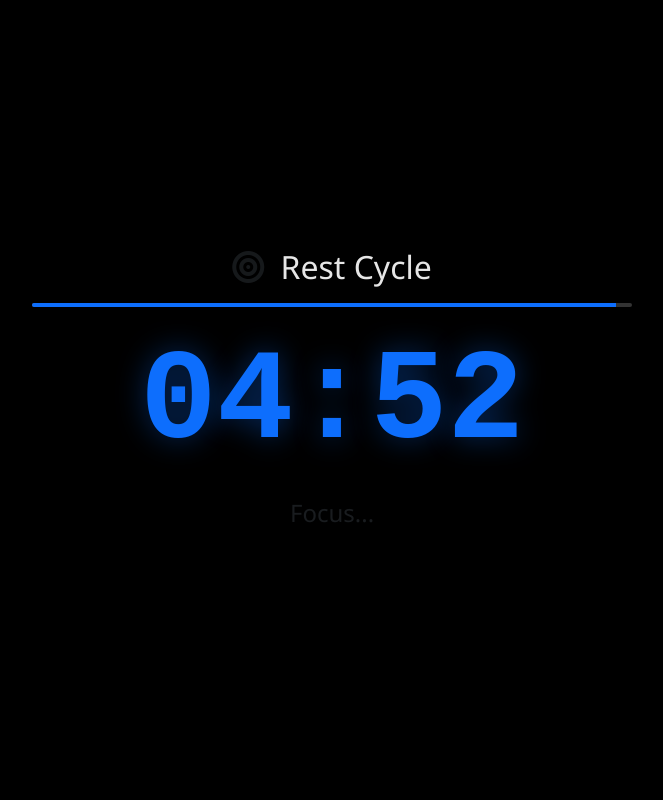
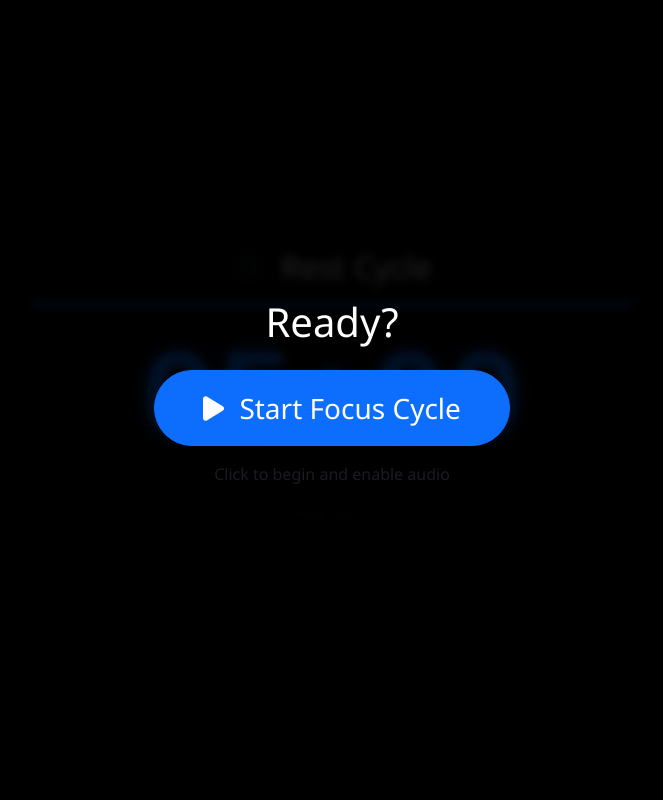
Before and after one commit to PhysicsUofRAUI/project_manager, a Flask app: a page that uses templates/timer.html in a window 1280 px wide. Shown: the whole page, without its empty margins (308-971 px from the left). Run offline with Flask 3, Linux system fonts and the light colour scheme; tables that the repository leaves empty hold one stand-in row (values such as "Sample post").

Commit message:
add extra logic to dissallow more than two deep cycles at once.

```diff
--- a/app.py
+++ b/app.py
@@ -244,8 +244,6 @@ def cycle_complete(cycle_id):
     user = User.query.first()
 
     # Always increment cycles used for the task
-    # Note: If user reloads this page, it might double count.
-    # In a prod app, we'd check cycle status.
     task.cycles_used += 1
     db.session.commit()
 
@@ -257,8 +255,25 @@ def cycle_complete(cycle_id):
             db.session.commit()
         return redirect(url_for('index'))
 
-    # LOGIC 2: Normal Tasks (Show Options)
-    return render_template('cycle_complete.html', task=task, cycle=cycle)
+    # LOGIC 2: Force Break Check
+    # We look at the last few cycles to see if user has been working too hard
+    # Fetch last 3 cycles, ordered by newest first
+    recent_cycles = Cycle.query.order_by(Cycle.datetime.desc()).limit(3).all()
+
+    consecutive_deep = 0
+    for c in recent_cycles:
+        # We only count it as a "streak" if it was a deep cycle
+        if c.deep_cycle:
+            consecutive_deep += 1
+        else:
+            # If we hit a rest cycle or a quick task, the streak is broken
+            break
+
+    # If we have 2 or more consecutive deep cycles, force a break
+    force_break = (consecutive_deep >= 2)
+
+    # LOGIC 3: Normal Tasks (Show Options)
+    return render_template('cycle_complete.html', task=task, cycle=cycle, force_break=force_break)
 
 @app.route('/task_finish/<int:task_id>')
 def task_finish(task_id):
--- a/templates/timer.html
+++ b/templates/timer.html
@@ -21,6 +21,7 @@
             text-align: center;
             width: 100%;
             max-width: 600px;
+            position: relative;
         }
         .task-name {
             color: #fff;
@@ -63,9 +64,35 @@
             background-color: #0d6efd;
             transition: width 1s linear;
         }
+
+        /* Overlay for Start Button */
+        #startOverlay {
+            position: fixed;
+            top: 0;
+            left: 0;
+            width: 100%;
+            height: 100%;
+            background: rgba(0,0,0,0.85);
+            display: flex;
+            align-items: center;
+            justify-content: center;
+            z-index: 1000;
+            backdrop-filter: blur(5px);
+        }
     </style>
 </head>
 <body>
+
+    <!-- Start Overlay to Capture User Interaction for Audio -->
+    <div id="startOverlay">
+        <div class="text-center">
+            <h1 class="mb-4 text-white">Ready?</h1>
+            <button id="startBtn" class="btn btn-primary btn-lg px-5 py-3 fs-3 rounded-pill shadow">
+                <i class="fas fa-play me-2"></i> Start Focus Cycle
+            </button>
+            <p class="mt-3 text-muted">Click to begin and enable audio</p>
+        </div>
+    </div>
 
     <div class="timer-container">
         <h2 class="task-name">
@@ -90,7 +117,6 @@
                 <a href="{{ url_for('cycle_complete', cycle_id=cycle_id) }}" class="btn btn-success btn-lg">
                     <i class="fas fa-check-circle me-2"></i> Finish & Claim XP
                 </a>
-                <!-- Future features can go here -->
             </div>
         </div>
     </div>
@@ -100,19 +126,36 @@
         const durationMinutes = {{ duration }};
         let totalSeconds = durationMinutes * 60;
         let remainingSeconds = totalSeconds;
+        let audioCtx;
 
         const timerDisplay = document.getElementById('timer');
         const progressBar = document.getElementById('progressBar');
         const endControls = document.getElementById('endControls');
         const statusMessage = document.getElementById('statusMessage');
+        const startOverlay = document.getElementById('startOverlay');
+        const startBtn = document.getElementById('startBtn');
 
-        // Audio Context for Beep
-        const audioCtx = new (window.AudioContext || window.webkitAudioContext)();
-
-        function playBeep() {
+        // Initialize logic when Start is clicked
+        startBtn.addEventListener('click', () => {
+            // 1. Initialize Audio Context on user gesture
+            audioCtx = new (window.AudioContext || window.webkitAudioContext)();
             if (audioCtx.state === 'suspended') {
                 audioCtx.resume();
             }
+
+            // 2. Hide Overlay
+            startOverlay.style.opacity = '0';
+            setTimeout(() => {
+                startOverlay.style.display = 'none';
+            }, 500);
+
+            // 3. Start Timer
+            startTimer();
+        });
+
+        function playBeep() {
+            if (!audioCtx) return;
+
             const oscillator = audioCtx.createOscillator();
             const gainNode = audioCtx.createGain();
 
@@ -130,6 +173,7 @@
             oscillator.stop(audioCtx.currentTime + 0.5);
         }
 
+        function startTimer() {
             const interval = setInterval(() => {
                 remainingSeconds--;
 
@@ -148,15 +192,16 @@
                     finishCycle();
                 }
             }, 1000);
+        }
 
         function finishCycle() {
             timerDisplay.classList.add('finished');
             timerDisplay.textContent = "00:00";
             statusMessage.style.display = 'none';
             endControls.style.display = 'block';
+
+            // Play a sequence of beeps
             playBeep();
-
-            // Play a few more beeps
             setTimeout(playBeep, 600);
             setTimeout(playBeep, 1200);
         }
```
Lines whose indentation alone changed are shown as unchanged.
